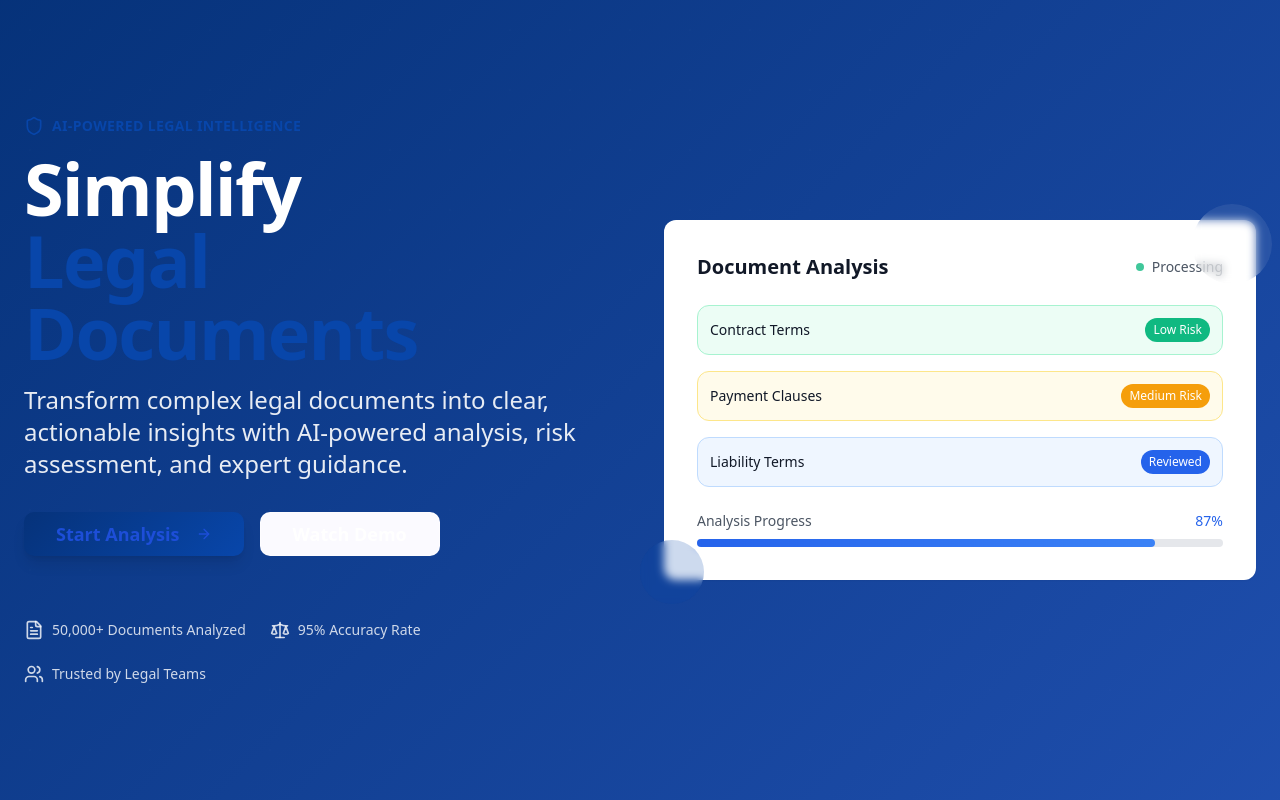
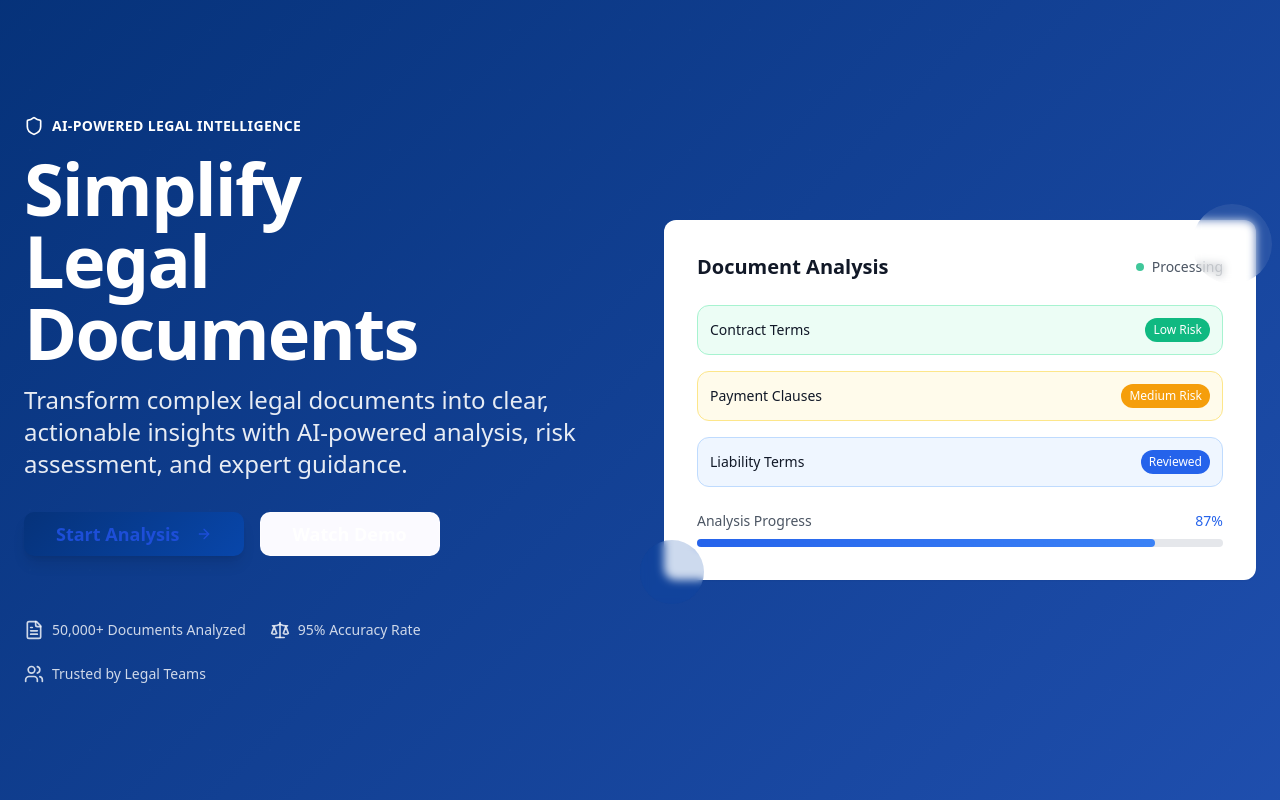
Before and after one commit to SimranShaikh20/LegalAI-Document-Assistant, a React (Vite) app: page / in a window 1280 px wide. Shown: the top 800 px of the page. Built offline with nearby package versions, Linux system fonts and the light colour scheme.

Commit message:
Fix text and button colors

```diff
--- a/src/components/Hero.tsx
+++ b/src/components/Hero.tsx
@@ -15,14 +15,14 @@ const Hero = () => {
           {/* Hero Content */}
           <div className="text-white space-y-8">
             <div className="space-y-4">
-              <div className="flex items-center space-x-2 text-primary-light">
+              <div className="flex items-center space-x-2 text-white">
                 <Shield className="w-5 h-5" />
                 <span className="text-sm font-semibold tracking-wide uppercase">AI-Powered Legal Intelligence</span>
               </div>
 
               <h1 className="text-5xl lg:text-7xl font-bold leading-tight tracking-tight">
                 Simplify
-                <span className="block text-primary-light">Legal Documents</span>
+                <span className="block text-white">Legal Documents</span>
               </h1>
 
               <p className="text-xl lg:text-2xl text-white/90 leading-relaxed max-w-2xl">
```
